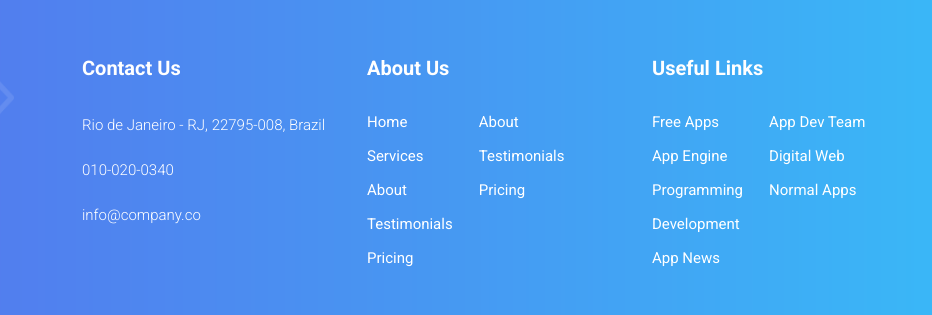
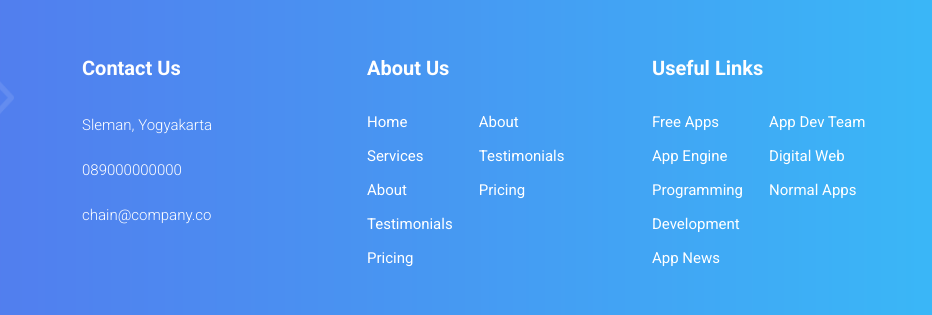
Before and after one commit to EliasJhey/Services, a plain HTML site: page index.html in a window 1280 px wide. Shown: the part 1358-1673 px from the top of the page, 0-932 px from the left. Drawn offline with Linux system fonts and the light colour scheme.

Commit message:
Update index.html

```diff
--- a/index.html
+++ b/index.html
@@ -148,9 +148,9 @@ https://templatemo.com/tm-570-chain-app-dev
         <div class="col-lg-3">
           <div class="footer-widget">
             <h4>Contact Us</h4>
-            <p>Rio de Janeiro - RJ, 22795-008, Brazil</p>
-            <p><a href="#">010-020-0340</a></p>
-            <p><a href="#">info@company.co</a></p>
+            <p>Sleman, Yogyakarta</p>
+            <p><a href="#">089000000000</a></p>
+            <p><a href="#">chain@company.co</a></p>
           </div>
         </div>
         <div class="col-lg-3">
```
